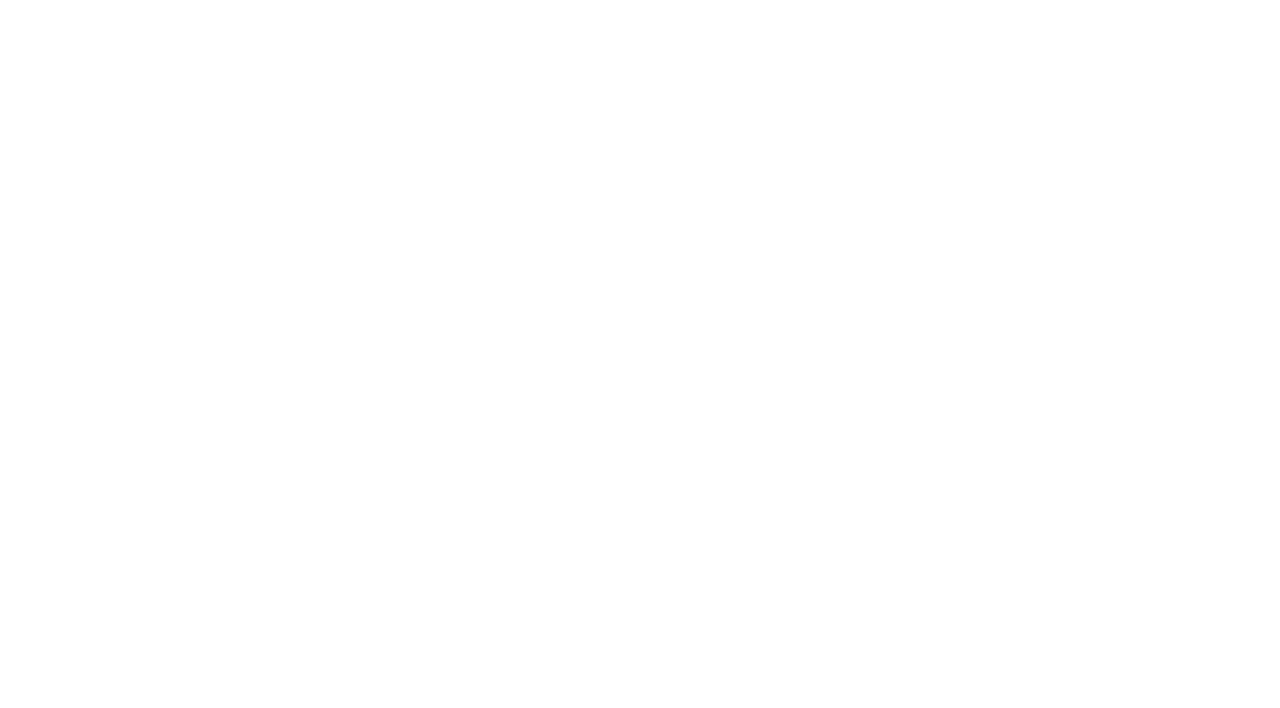
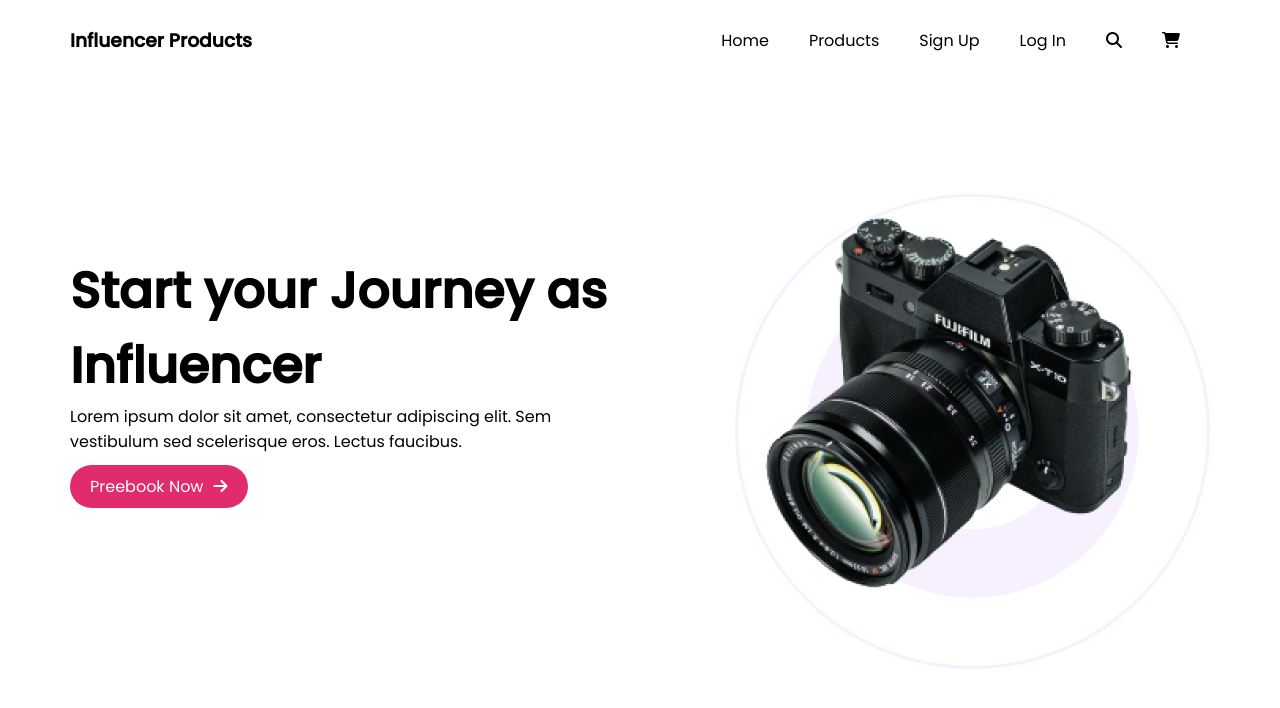
Before and after one commit to ibrarahmmed/influencer-gear-ibrar, a plain HTML site: page index.html in a window 1280 px wide. Drawn offline with Linux system fonts and the light colour scheme.

Commit message:
header and bannaer

```diff
--- a/index.html
+++ b/index.html
@@ -4,9 +4,81 @@
     <meta charset="UTF-8">
     <meta http-equiv="X-UA-Compatible" content="IE=edge">
     <meta name="viewport" content="width=device-width, initial-scale=1.0">
-    <title>Document</title>
+    <title>Influencer Gear 2022</title>
+
+
+    <!-- css link  -->
+    <link rel="stylesheet" href="style.css">
+
+    <!-- Font Awesome  -->
+
+    <script src="https://kit.fontawesome.com/3250f1ec3d.js" crossorigin="anonymous"></script>
+
+
 </head>
 <body>
 
+
+    <section class="container-full">
+
+
+        <!-- Header part start -->
+
+    <header>
+        <nav>
+            <div class="logo">
+               <h3 class="header-title">Influencer Products</h3>
+
+            </div>
+            <div >
+                <ul class="navigation">
+                    <li><a href="#">Home</a></li>
+                    <li><a href="#">Products</a></li>
+                    <li><a href="#">Sign Up</a></li>
+                    <li><a href="#">Log In</a></li>
+                    <li><a href="#"><i class="fas fa-search"></i></a>  </li>
+                    <li><a href="#"> <i class="fas fa-shopping-cart"></i></a> </li>
+                </ul>
+            </div>
+        </nav>
+    </header>
+
+    <!-- Header part end -->
+
+
+    <!-- Introduction part start -->
+
+    <section class="introduction">
+
+        <div class="introduction-info">
+            <div class="introduction-title">
+                <h2 >Start your Journey as Influencer</h2>
+                <p>Lorem ipsum dolor sit amet, consectetur adipiscing elit. Sem vestibulum sed scelerisque eros. Lectus faucibus.</p>
+            </div>
+
+            <div class="introduction-button">
+                <a href="#">Preebook Now<i class="fas fa-arrow-right"></i></a>
+            </div>
+        </div>
+
+        <div class="introduction-image">
+            <div id="camera"><img src="images/main-camera.png" alt=""></div>
+            <div id="shadow"><img src="images/Circle design.svg" alt=""></div>
+        </div>
+
+
+
+
+    </section>
+
+
+
+    <!-- Introduction part end -->
+
+
+
+    </section>
+
+
 </body>
 </html>
--- a/style.css
+++ b/style.css
@@ -0,0 +1,97 @@
+/* Font Import  */
+
+@import url('https://fonts.googleapis.com/css2?family=Lobster&family=Poppins:wght@400;500&display=swap');
+
+*{
+    margin: 0;
+    padding: 0;
+    box-sizing: border-box;
+}
+
+body{
+
+    font-family: 'Poppins', sans-serif;
+}
+
+h2{
+    font-size: 50px;
+}
+
+
+
+
+/*========
+ Header part
+ =========== */
+
+.container-full{
+    max-width: 1200px;
+    margin: 0 auto;
+    padding: 0 30px;
+}
+
+ nav{
+     display: flex;
+     justify-content: space-between;
+     height: 80px;
+     align-items:center ;
+     margin-bottom: 10%;
+
+ }
+
+ .navigation{
+     display: flex;
+
+ }
+
+ .navigation  li{
+     margin-right: 20px;
+     list-style-type: none;
+ }
+
+ .navigation li a{
+     text-decoration: none;
+     font-size: 16px;
+     color: black;
+     padding: 10px 10px;
+ }
+
+ /*==========
+  introduction
+  ========== */
+
+  .introduction{
+      display: grid;
+      grid-template-columns: repeat(2,1fr);
+      justify-items: end
+  }
+
+
+.introduction-info{
+    margin-top: 60px;
+}
+
+
+  .introduction-title p{
+      margin-bottom: 20px;
+  }
+
+  .introduction-button a{
+
+    text-decoration: none;
+    background-color: #E02C6D;
+    color: white;
+    padding: 10px 20px;
+    margin-top: 10px;
+    border-radius: 41px;
+
+  }
+
+  .introduction-button .fa-arrow-right{
+      margin-left: 10px;
+  }
+
+  #camera{
+    position: absolute;
+
+}
```
Also changed, not shown: logos/logo.jpg (added).
